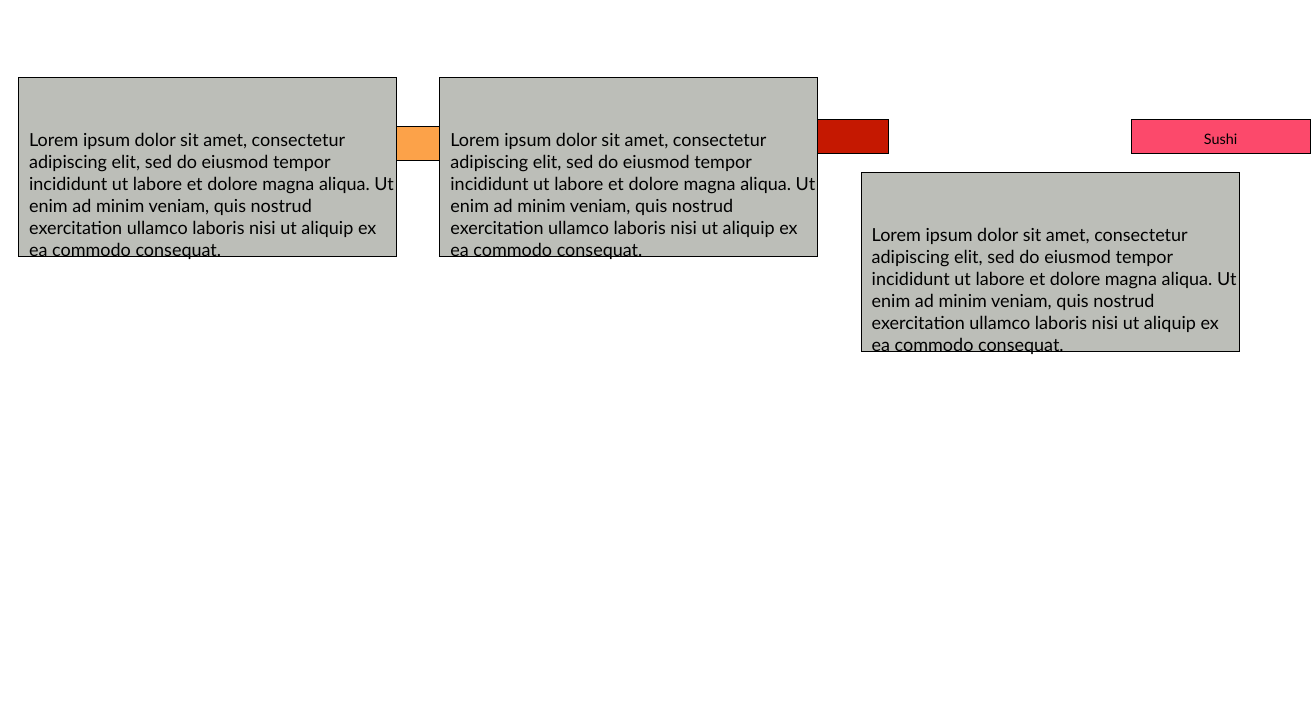
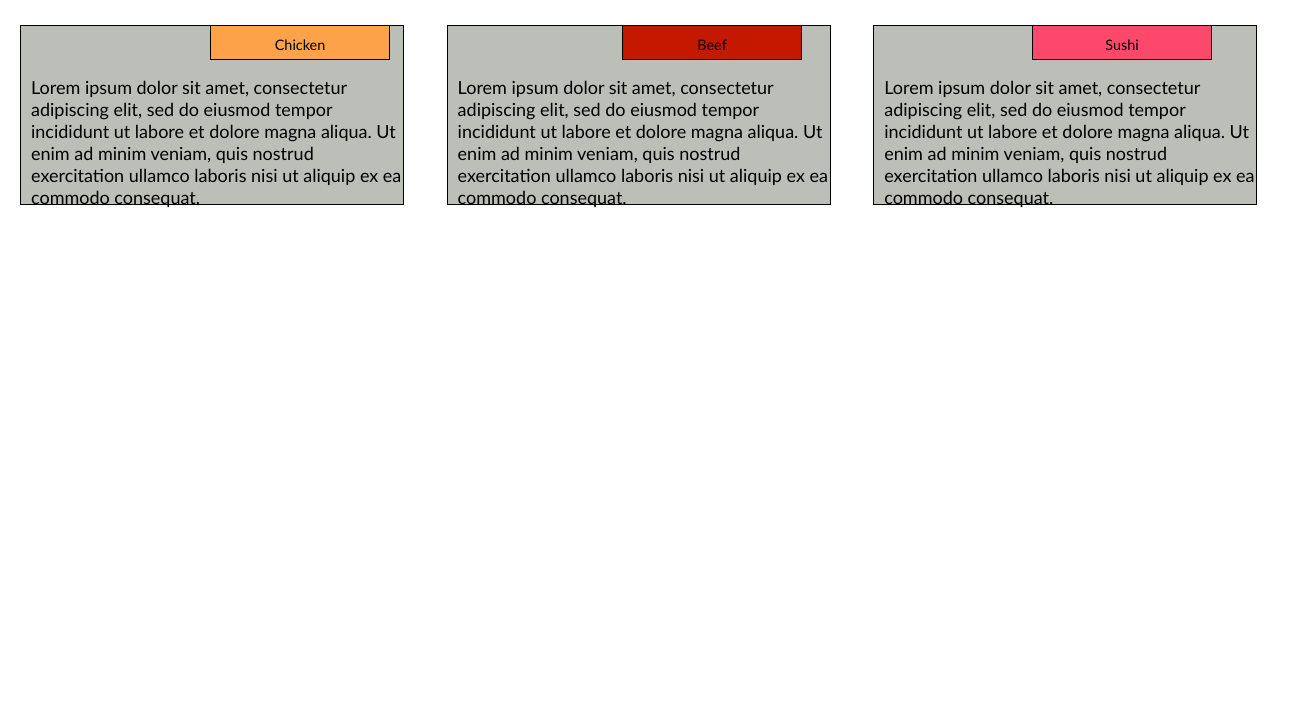
Before and after one commit to SheliaM/coursera-test, a plain HTML site: page module2-solution/index.html in a window 1280 px wide. Shown: the part 84-800 px from the top of the page, 1311 px wide, since content can reach past the window. Drawn offline with Linux system fonts and the light colour scheme.

Commit message:
more positioning changes

```diff
--- a/module2-solution/index.html
+++ b/module2-solution/index.html
@@ -21,22 +21,24 @@
 
         <div id="column1">
           <div class="col-lg-4 col-md-6 col-sm-1">
+            <p>Lorem ipsum dolor sit amet, consectetur adipiscing elit, sed do eiusmod tempor incididunt ut labore et dolore magna aliqua. Ut enim ad minim veniam, quis nostrud exercitation ullamco laboris nisi ut aliquip ex ea commodo consequat.</p>
             <p id="item1">Chicken</p>
+          </div>
+
+
+
+          <div class="col-lg-4 col-md-6 col-sm-1">
+
             <p>Lorem ipsum dolor sit amet, consectetur adipiscing elit, sed do eiusmod tempor incididunt ut labore et dolore magna aliqua. Ut enim ad minim veniam, quis nostrud exercitation ullamco laboris nisi ut aliquip ex ea commodo consequat.</p>
+            <p id="item2">Beef</p>
           </div>
-        </div>
 
-        <div id="column1">
+
+
           <div class="col-lg-4 col-md-6 col-sm-1">
-            <p id="item2">Beef</p>
+
             <p>Lorem ipsum dolor sit amet, consectetur adipiscing elit, sed do eiusmod tempor incididunt ut labore et dolore magna aliqua. Ut enim ad minim veniam, quis nostrud exercitation ullamco laboris nisi ut aliquip ex ea commodo consequat.</p>
-          </div>
-        </div>
-
-        <div id="column1">
-          <div class="col-lg-4 col-md-6 col-sm-1">
             <p id="item3">Sushi</p>
-            <p>Lorem ipsum dolor sit amet, consectetur adipiscing elit, sed do eiusmod tempor incididunt ut labore et dolore magna aliqua. Ut enim ad minim veniam, quis nostrud exercitation ullamco laboris nisi ut aliquip ex ea commodo consequat.</p>
           </div>
         </div>
 
--- a/module2-solution/module2.css
+++ b/module2-solution/module2.css
@@ -5,6 +5,8 @@ body {
 /****************Base Styles*****************/
 *{
   box-sizing: border-box;
+  margin: 0;
+  padding: 0;
 }
 /*******************************************/
 
@@ -15,17 +17,17 @@ h1 {
 
 #column1 {
   position: relative;
-  top: 60px;
+  top: 50px;
   left: 10px;
 }
 
 #item1 {
     position: absolute;
-    top: 52px;
-    margin-left: 290px;
+    top: 0;
+    left: 200px;
     background-color: #fca249;
     border: 1px solid black;
-    width: 30%;
+    width: 180px;
     height: 35px;
     text-align: center;
     vertical-align: middle;
@@ -33,29 +35,10 @@ h1 {
     padding: 10px 10px 0 10px;
 }
 
-p {
-  position: relative;
-  background-color: #BCBEB8;
-  border: 1px solid black;
-  width: 90%;
-  height: 180px;
-  padding: 50px 1px 10px 10px;
-  font-family: Trebuchet MS;
-  color: black;
-}
-
-
-
-
-
-
-
 #item2 {
     position: absolute;
-    margin-left: 270px;
-    margin-right: 19px;
-    margin-bottom: 0;
-    margin-top: 60px;
+    top: 0;
+    left: 612px;
     background-color: #c51801;
     border: 1px solid black;
     width: 180px;
@@ -67,11 +50,9 @@ p {
 }
 
 #item3 {
-    position: relative;
-    margin-left: 270px;
-    margin-right: 19px;
-    margin-bottom: 0;
-    margin-top: 60px;
+    position: absolute;
+    top: 0;
+    left: 1022px;
     background-color: #fc496b;
     border: 1px solid black;
     width: 180px;
@@ -80,6 +61,18 @@ p {
     vertical-align: middle;
     font-size: 80%;
     padding: 10px 10px 0 10px;
+}
+
+p {
+  position: relative;
+  left: 10px;
+  background-color: #BCBEB8;
+  border: 1px solid black;
+  width: 90%;
+  height: 180px;
+  padding: 50px 1px 10px 10px;
+  font-family: Trebuchet MS;
+  color: black;
 }
 
 
```
